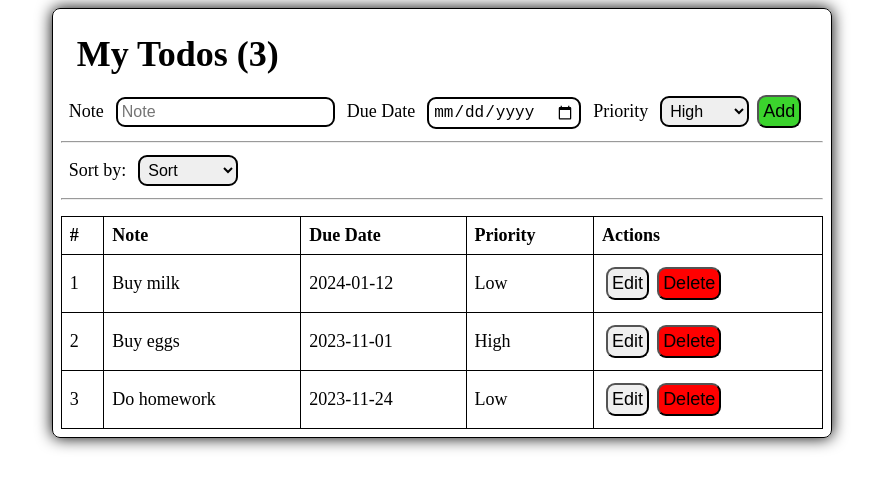
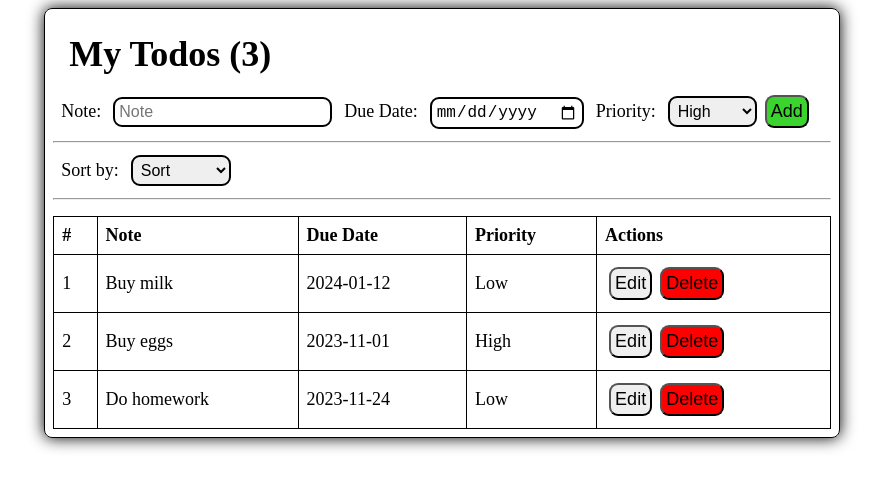
Before and after one commit to cph-oo221/Dat3-React-CRUD, a React (Vite) app: page / in a window 1280 px wide. Shown: the top 488 px of the page, without its empty margins (207-1090 px from the left). Built offline with nearby package versions, Linux system fonts and the light colour scheme; data requests are answered from the project's data file.

Commit message:
Update TodoForm.jsx

```diff
--- a/src/components/TodoForm.jsx
+++ b/src/components/TodoForm.jsx
@@ -36,13 +36,13 @@ function TodoForm({ todos, setTodos, edit, setEdit, update, setUpdate }) {
   return (
     <div>
       <h1>My Todos ({todos.length})</h1>
-      <label htmlFor="note">Note</label>
+      <label htmlFor="note">Note:</label>
       <input type="text" id="note" placeholder="Note" ref={noteRef} />
 
-      <label htmlFor="date">Due Date</label>
+      <label htmlFor="date">Due Date:</label>
       <input type="date" ref={dateRef} />
 
-      <label htmlFor="priority">Priority</label>
+      <label htmlFor="priority">Priority:</label>
       <select id="priority" ref={prioRef}>
         <option>High</option>
         <option>Medium</option>
```
